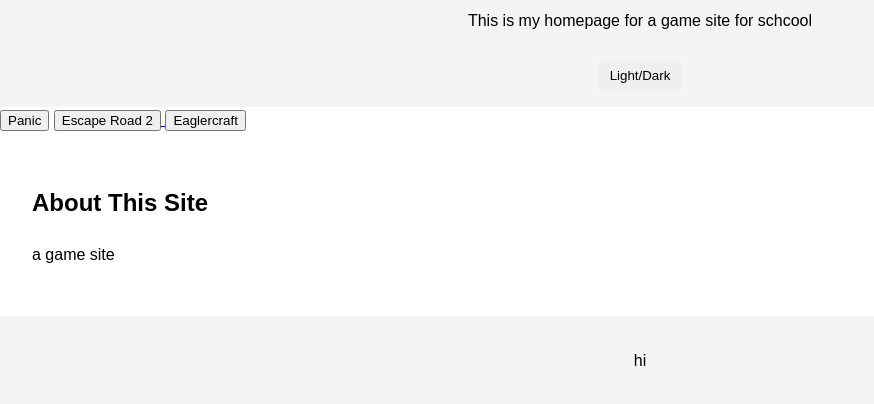
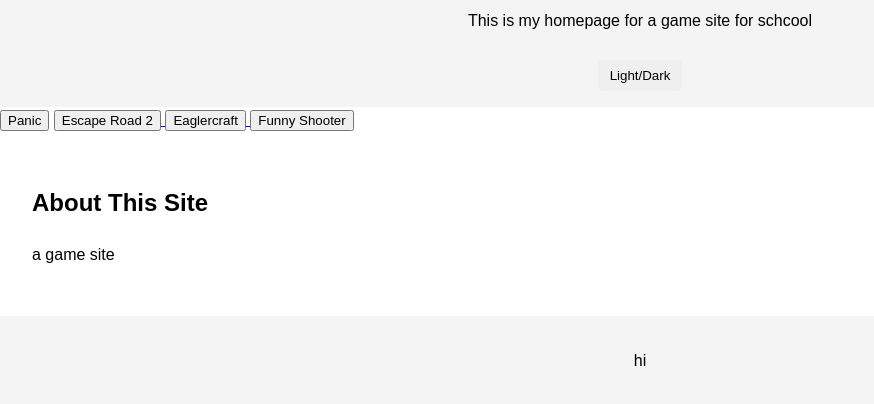
Before and after one commit to moazabonar759-sketch/moazabonar759-sketch.github.io, a plain HTML site: page index.html in a window 1280 px wide. Shown: the part 102-506 px from the top of the page, without its empty margins (0-874 px from the left). Drawn offline with Linux system fonts and the light colour scheme.

Commit message:
Update index.html

```diff
--- a/index.html
+++ b/index.html
@@ -89,6 +89,12 @@
     <button>Eaglercraft</button>
 </a>
 
+    </a>
+
+    <a href="funny shooter/">
+    <button>Funny Shooter</button>
+</a>
+
     <main>
         <h2>About This Site</h2>
         <p>
```
